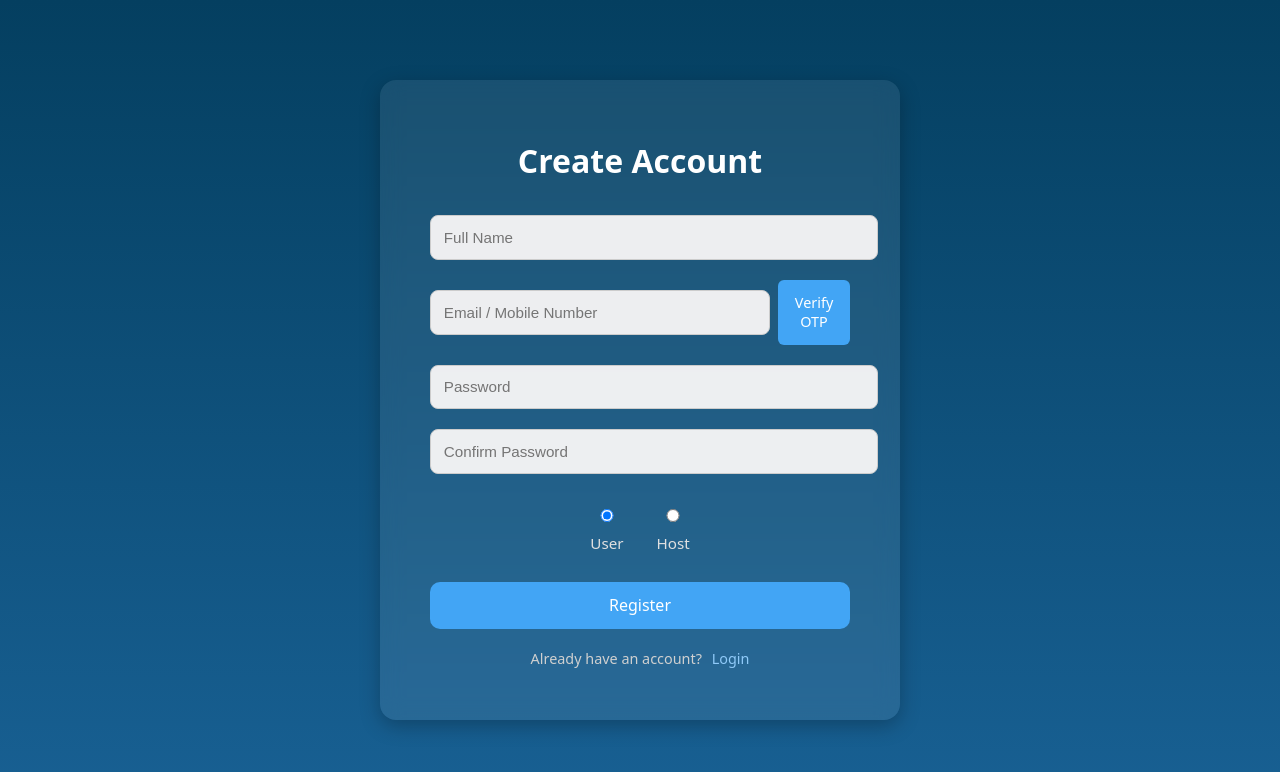
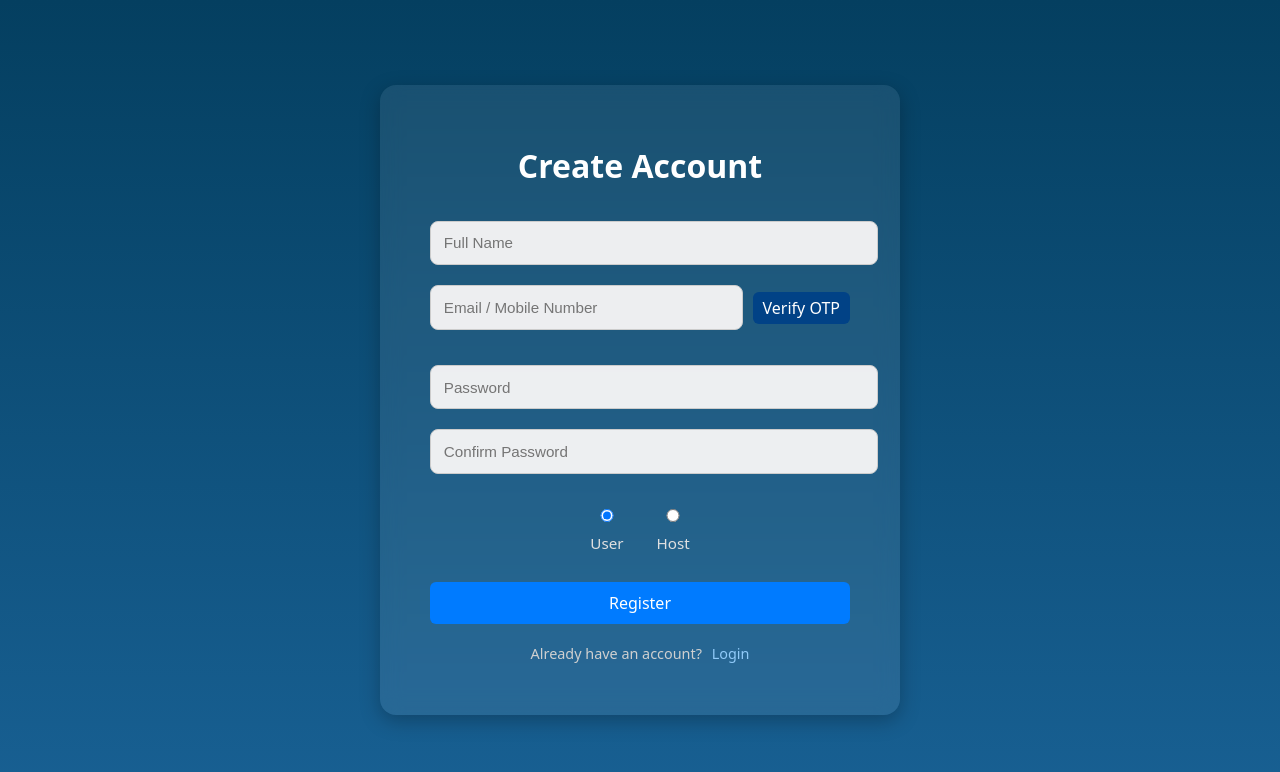
Before and after one commit to hrshivawfh-droid/Charginguu, a React app in the folder frontend/: page /signup in a window 1280 px wide. Shown: the top 772 px of the page. Built offline with nearby package versions, Linux system fonts and the light colour scheme; the HTML template or start-up script is replaced by a standard one.

Commit message:
Update Auth.css

```diff
--- a/frontend/src/Auth.css
+++ b/frontend/src/Auth.css
@@ -128,7 +128,114 @@ input:focus {
 }
 
 /* ---------- OTP Row ---------- */
-.otp-row {
+/* OTP Modal Styles */
+/* Overlay background */
+.otp-overlay {
+  position: fixed;
+  top: 0;
+  left: 0;
+  width: 100%;
+  height: 100%;
+  background: rgba(0, 0, 0, 0.5);
+  display: flex;
+  justify-content: center;
+  align-items: center;
+  z-index: 999;
+}
+
+/* OTP box (center modal) */
+.otp-box {
+  background: #043f60;
+  color: #fff;
+  padding: 30px;
+  border-radius: 12px;
+  width: 90%;
+  max-width: 380px;
+  text-align: center;
+  box-shadow: 0 4px 10px rgba(0, 0, 0, 0.2);
+}
+
+/* Single OTP input */
+.otp-single-input {
+  width: 100%;
+  height: 50px;
+  font-size: 20px;
+  text-align: center;
+  border: 2px solid #ccc;
+  border-radius: 8px;
+  outline: none;
+  margin-top: 15px;
+}
+
+.otp-single-input:focus {
+  border-color: #007bff;
+}
+.password-field {
+  position: relative;
+  display: flex;
+  align-items: center;
+  width: 100%;
+}
+
+.password-field input {
+  width: 100%;
+  padding-right: 40px; /* make space for the eye icon */
+}
+
+.eye-icon {
+  position: absolute;
+  right: 10px;
+  color: #555;
+  cursor: pointer;
+  font-size: 18px;
+  user-select: none;
+  transition: 0.3s;
+}
+
+.eye-icon:hover {
+  color: #000;
+}
+
+/* Action buttons */
+.otp-actions {
+  display: flex;
+  justify-content: space-between;
+  margin-top: 20px;
+}
+
+.btn-cancel {
+  background: #999;
+  border: none;
+  color: #fff;
+  padding: 10px 18px;
+  border-radius: 6px;
+  cursor: pointer;
+  font-size: 1rem;
+}
+
+.btn-cancel:hover {
+  background: #777;
+}
+
+.btn-primary {
+  background: #007bff;
+  border: none;
+  color: #fff;
+  padding: 10px 18px;
+  border-radius: 6px;
+  cursor: pointer;
+  font-size: 1rem;
+}
+
+.btn-primary:hover {
+  background: #0056b3;
+}
+
+
+
+
+
+/*.otp-row {
   display: flex;
   gap: 8px;
   justify-content: center;
@@ -148,7 +255,7 @@ input:focus {
 
 .btn-otp:hover {
   background: #1e88e5;
-}
+}*/
 
 /* ---------- Role Selection ---------- */
 .role-row {
@@ -265,3 +372,27 @@ input:focus {
     padding: 10px;
   }
 }
+.otp-row {
+  display: flex;
+  align-items: center;
+  gap: 10px;
+  margin-bottom: 15px;
+}
+
+.otp-row input {
+  flex: 1;
+}
+
+.btn-otp {
+  background: #014286;
+  color: white;
+  border: none;
+  padding: 5px 10px;
+  border-radius: 6px;
+  cursor: pointer;
+  transition: background 0.3s ease;
+}
+
+.btn-otp:hover {
+  background: #043f60;
+}
```
